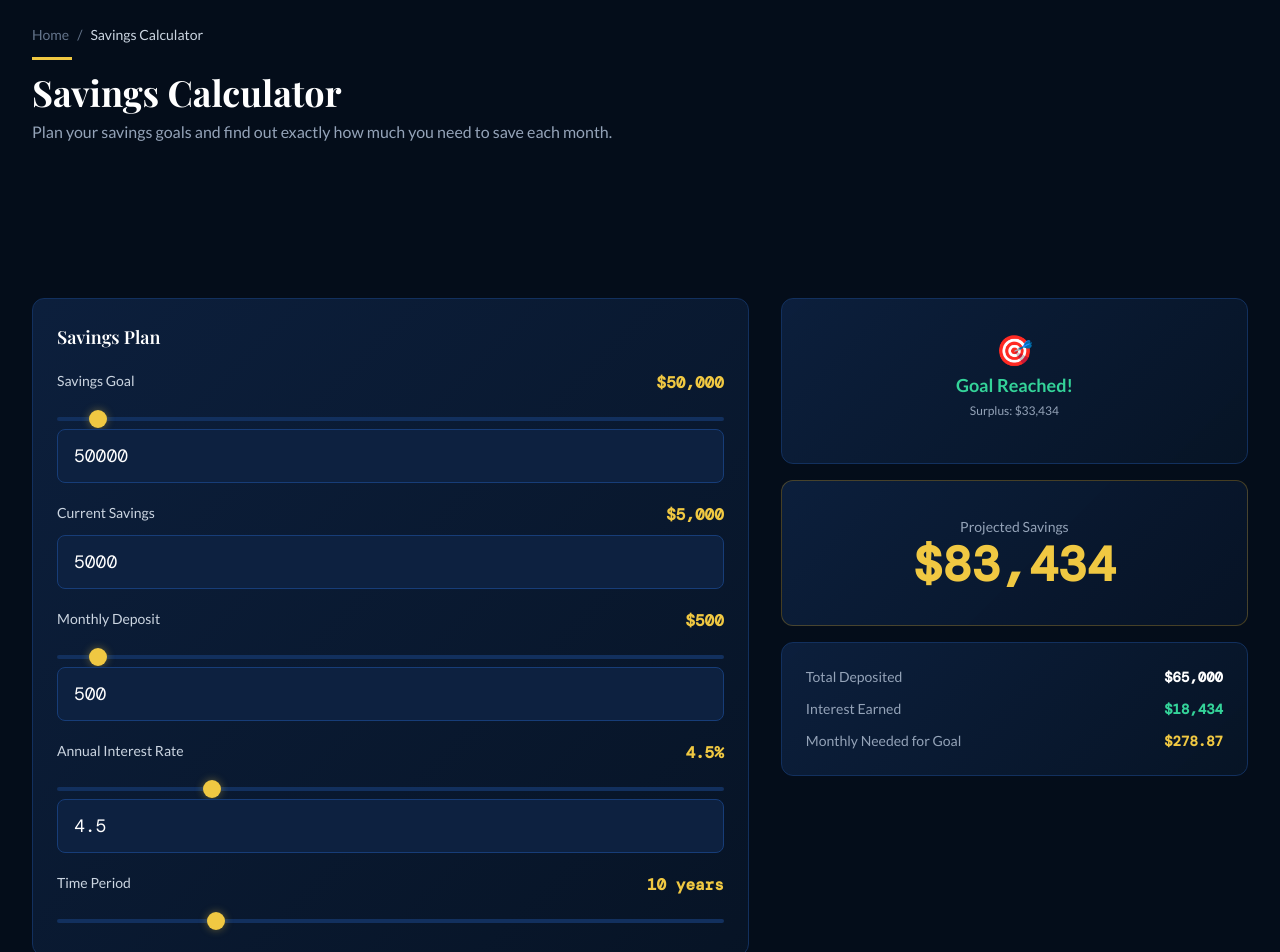
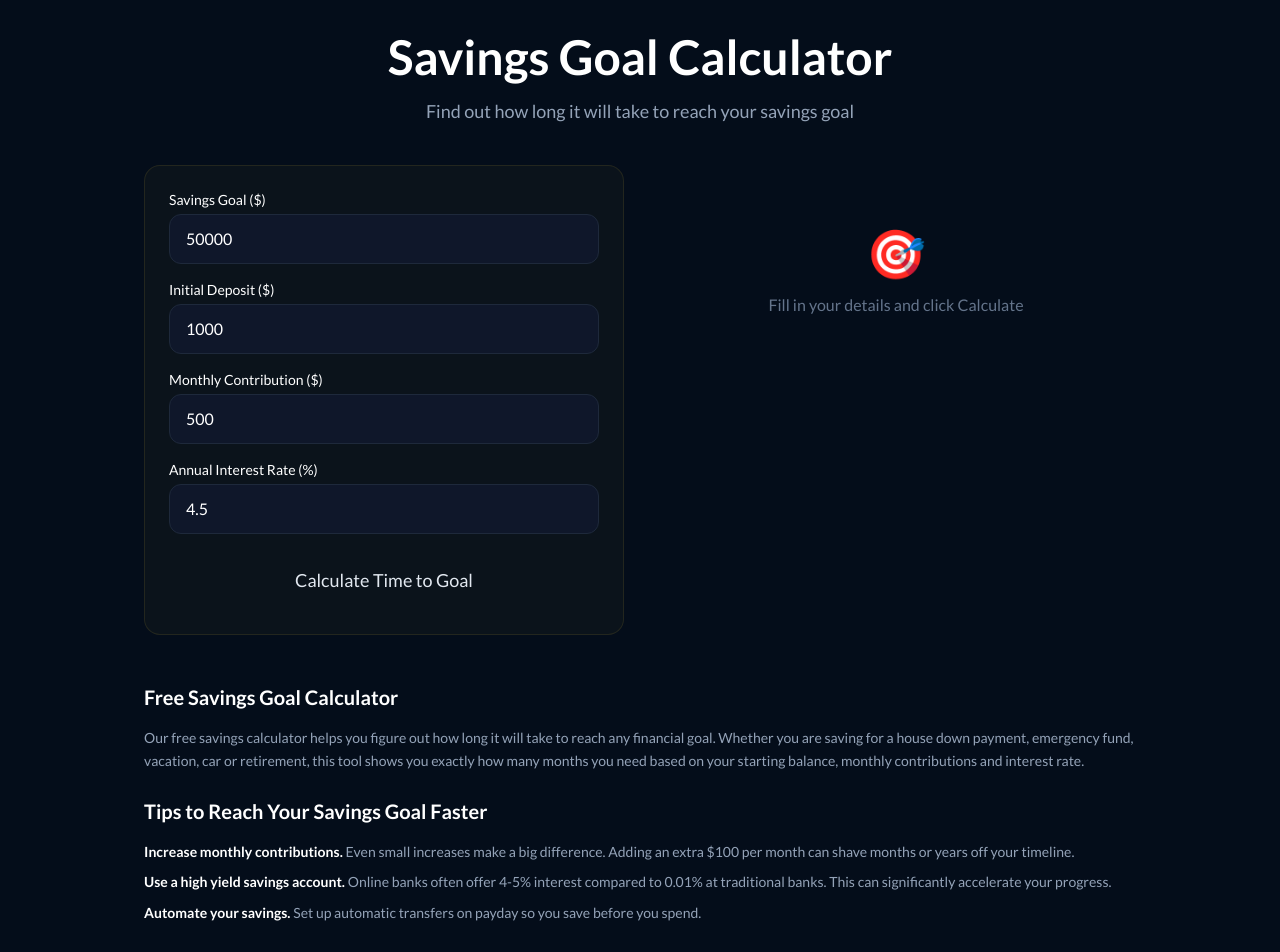
Before and after one commit to mumu15/finance-calc-pro, a Next.js app: page /savings-calculator in a window 1280 px wide. Shown: the part 80-1032 px from the top of the page. Built offline with nearby package versions, Linux system fonts and the light colour scheme; a web font is replaced by a local one.

Commit message:
Add content to savings calculator page

```diff
--- a/app/savings-calculator/page.js
+++ b/app/savings-calculator/page.js
@@ -1,158 +1,127 @@
 'use client'
-import { useState, useMemo } from 'react'
+import { useState } from 'react'
 import Header from '../../components/Header'
 import Footer from '../../components/Footer'
-import { AdLeaderboard, AdRectangle } from '../../components/AdUnit'
 
 export default function SavingsCalculator() {
-  const [goalAmount, setGoalAmount] = useState(50000)
-  const [currentSavings, setCurrentSavings] = useState(5000)
-  const [monthlyDeposit, setMonthlyDeposit] = useState(500)
-  const [interestRate, setInterestRate] = useState(4.5)
-  const [years, setYears] = useState(10)
+  const [form, setForm] = useState({ goal: 50000, initial: 1000, monthly: 500, rate: 4.5 })
+  const [result, setResult] = useState(null)
 
-  const results = useMemo(() => {
-    const r = interestRate / 100 / 12
-    const n = years * 12
+  const update = (k, v) => setForm(f => ({ ...f, [k]: v }))
 
-    // Future value of existing savings
-    const fvCurrent = currentSavings * Math.pow(1 + r, n)
-    // Future value of monthly contributions
-    const fvDeposits = r > 0
-      ? monthlyDeposit * ((Math.pow(1 + r, n) - 1) / r)
-      : monthlyDeposit * n
-    const futureValue = fvCurrent + fvDeposits
-    const totalDeposited = currentSavings + monthlyDeposit * n
-    const interestEarned = futureValue - totalDeposited
+  const calculate = () => {
+    const r = form.rate / 100 / 12
+    const target = form.goal
+    const p = form.initial
+    const m = form.monthly
 
-    // How much monthly deposit needed to reach goal
-    const remainingGoal = Math.max(0, goalAmount - fvCurrent)
-    const monthlyNeeded = r > 0
-      ? remainingGoal * r / (Math.pow(1 + r, n) - 1)
-      : remainingGoal / n
+    let balance = p
+    let months = 0
+    let totalContributions = p
+    while (balance < target && months < 1200) {
+      balance = balance * (1 + r) + m
+      totalContributions += m
+      months++
+    }
+    const years = Math.floor(months / 12)
+    const remainingMonths = months % 12
+    const interestEarned = balance - totalContributions
+    setResult({ months, years, remainingMonths, finalBalance: balance.toFixed(2), totalContributions: totalContributions.toFixed(2), interestEarned: interestEarned.toFixed(2) })
+  }
 
-    const goalReached = futureValue >= goalAmount
-    const surplusDeficit = futureValue - goalAmount
-
-    return { futureValue, totalDeposited, interestEarned, monthlyNeeded, goalReached, surplusDeficit }
-  }, [goalAmount, currentSavings, monthlyDeposit, interestRate, years])
-
-  const fmt = (n) => new Intl.NumberFormat('en-US', { style: 'currency', currency: 'USD', maximumFractionDigits: 0 }).format(n)
-  const fmtDec = (n) => new Intl.NumberFormat('en-US', { style: 'currency', currency: 'USD', maximumFractionDigits: 2 }).format(n)
+  const fmt = (n) => Number(n).toLocaleString('en-US', { style: 'currency', currency: 'USD', maximumFractionDigits: 0 })
 
   return (
     <>
       <Header />
-      <main className="max-w-7xl mx-auto px-4 sm:px-6 lg:px-8 py-10">
-        <div className="mb-8">
-          <div className="flex items-center gap-2 text-slate-500 text-sm mb-3">
-            <a href="/" className="hover:text-gold-400">Home</a><span>/</span>
-            <span className="text-slate-300">Savings Calculator</span>
-          </div>
-          <h1 className="font-display text-4xl font-bold text-white mb-2 gold-accent">Savings Calculator</h1>
-          <p className="text-slate-400 max-w-2xl">Plan your savings goals and find out exactly how much you need to save each month.</p>
+      <main className="max-w-5xl mx-auto px-4 py-12">
+        <div className="text-center mb-10">
+          <h1 className="text-4xl md:text-5xl font-bold text-white mb-4">Savings Goal Calculator</h1>
+          <p className="text-slate-400 text-lg">Find out how long it will take to reach your savings goal</p>
         </div>
 
-        <AdLeaderboard />
-
-        <div className="grid grid-cols-1 lg:grid-cols-5 gap-8 mt-8">
-          <div className="lg:col-span-3 space-y-6">
-            <div className="result-card">
-              <h2 className="font-display text-lg font-semibold text-white mb-5">Savings Plan</h2>
-              <div className="space-y-5">
-                <div>
-                  <div className="flex justify-between mb-2">
-                    <label className="text-slate-300 text-sm">Savings Goal</label>
-                    <span className="text-gold-400 font-mono font-bold">{fmt(goalAmount)}</span>
+        <div className="grid grid-cols-1 lg:grid-cols-2 gap-8">
+          <div className="space-y-4" style={{background:'rgba(240,200,66,0.03)', border:'1px solid rgba(240,200,66,0.1)', borderRadius:'16px', padding:'24px'}}>
+            {[
+              { label: 'Savings Goal ($)', key: 'goal' },
+              { label: 'Initial Deposit ($)', key: 'initial' },
+              { label: 'Monthly Contribution ($)', key: 'monthly' },
+              { label: 'Annual Interest Rate (%)', key: 'rate' },
+            ].map(field => (
+              <div key={field.key}>
+                <label className="text-white text-sm font-medium block mb-1">{field.label}</label>
+                <input type="number" value={form[field.key]} onChange={e => update(field.key, parseFloat(e.target.value))}
+                  className="w-full px-4 py-3 rounded-xl text-white outline-none"
+                  style={{background:'#0f172a', border:'1px solid #1e293b'}} />
               </div>
-                  <input type="range" min="1000" max="1000000" step="1000" value={goalAmount}
-                    onChange={e => setGoalAmount(+e.target.value)} className="w-full mb-2" />
-                  <input type="number" value={goalAmount} onChange={e => setGoalAmount(+e.target.value)} className="calc-input" />
+            ))}
+            <button onClick={calculate} className="btn-primary w-full py-4 text-lg mt-4">Calculate Time to Goal</button>
           </div>
 
           <div>
-                  <div className="flex justify-between mb-2">
-                    <label className="text-slate-300 text-sm">Current Savings</label>
-                    <span className="text-gold-400 font-mono font-bold">{fmt(currentSavings)}</span>
+            {!result ? (
+              <div className="result-box text-center py-16">
+                <div className="text-5xl mb-4">🎯</div>
+                <p className="text-slate-500">Fill in your details and click Calculate</p>
               </div>
-                  <input type="number" value={currentSavings} onChange={e => setCurrentSavings(+e.target.value)} className="calc-input" />
+            ) : (
+              <div className="space-y-4">
+                <div className="result-box text-center">
+                  <p className="text-slate-400 text-sm mb-2">Time to Reach Goal</p>
+                  <div className="text-5xl font-bold mb-2" style={{color:'#f0c842'}}>
+                    {result.years > 0 ? `${result.years}y ` : ''}{result.remainingMonths}m
+                  </div>
+                  <p className="text-slate-500 text-sm">{result.months} total months</p>
+                </div>
+                <div className="grid grid-cols-2 gap-3">
+                  {[
+                    { label: 'Final Balance', value: fmt(result.finalBalance) },
+                    { label: 'Total Saved', value: fmt(result.totalContributions) },
+                    { label: 'Interest Earned', value: fmt(result.interestEarned) },
+                    { label: 'Monthly Savings', value: fmt(form.monthly) },
+                  ].map((s, i) => (
+                    <div key={i} className="stat-card">
+                      <div className="text-xl font-bold text-white">{s.value}</div>
+                      <div className="text-slate-500 text-xs mt-1">{s.label}</div>
+                    </div>
+                  ))}
+                </div>
+              </div>
+            )}
+          </div>
         </div>
 
-                <div>
-                  <div className="flex justify-between mb-2">
-                    <label className="text-slate-300 text-sm">Monthly Deposit</label>
-                    <span className="text-gold-400 font-mono font-bold">{fmt(monthlyDeposit)}</span>
+        <div className="space-y-6 mt-12">
+          <div className="result-box">
+            <h2 className="text-xl font-bold text-white mb-4">Free Savings Goal Calculator</h2>
+            <p className="text-slate-400 text-sm leading-relaxed">Our free savings calculator helps you figure out how long it will take to reach any financial goal. Whether you are saving for a house down payment, emergency fund, vacation, car or retirement, this tool shows you exactly how many months you need based on your starting balance, monthly contributions and interest rate.</p>
           </div>
-                  <input type="range" min="0" max="10000" step="50" value={monthlyDeposit}
-                    onChange={e => setMonthlyDeposit(+e.target.value)} className="w-full mb-2" />
-                  <input type="number" value={monthlyDeposit} onChange={e => setMonthlyDeposit(+e.target.value)} className="calc-input" />
+          <div className="result-box">
+            <h2 className="text-xl font-bold text-white mb-4">Tips to Reach Your Savings Goal Faster</h2>
+            <div className="text-slate-400 text-sm leading-relaxed space-y-2">
+              <p><strong className="text-white">Increase monthly contributions.</strong> Even small increases make a big difference. Adding an extra $100 per month can shave months or years off your timeline.</p>
+              <p><strong className="text-white">Use a high yield savings account.</strong> Online banks often offer 4-5% interest compared to 0.01% at traditional banks. This can significantly accelerate your progress.</p>
+              <p><strong className="text-white">Automate your savings.</strong> Set up automatic transfers on payday so you save before you spend.</p>
             </div>
-
-                <div>
-                  <div className="flex justify-between mb-2">
-                    <label className="text-slate-300 text-sm">Annual Interest Rate</label>
-                    <span className="text-gold-400 font-mono font-bold">{interestRate}%</span>
           </div>
-                  <input type="range" min="0" max="20" step="0.1" value={interestRate}
-                    onChange={e => setInterestRate(+e.target.value)} className="w-full mb-2" />
-                  <input type="number" step="0.1" value={interestRate} onChange={e => setInterestRate(+e.target.value)} className="calc-input" />
+          <div className="result-box">
+            <h2 className="text-xl font-bold text-white mb-4">Frequently Asked Questions</h2>
+            <div className="space-y-4 text-sm">
+              <div className="border-b pb-4" style={{borderColor:"rgba(240,200,66,0.1)"}}>
+                <h3 className="text-white font-semibold mb-2">How much should I save each month?</h3>
+                <p className="text-slate-400">Financial experts recommend saving at least 20% of your income. The 50/30/20 rule suggests 50% for needs, 30% for wants and 20% for savings and debt repayment.</p>
               </div>
-
-                <div>
-                  <div className="flex justify-between mb-2">
-                    <label className="text-slate-300 text-sm">Time Period</label>
-                    <span className="text-gold-400 font-mono font-bold">{years} years</span>
+              <div className="border-b pb-4" style={{borderColor:"rgba(240,200,66,0.1)"}}>
+                <h3 className="text-white font-semibold mb-2">What interest rate should I use?</h3>
+                <p className="text-slate-400">Use the actual interest rate from your savings account. High yield savings accounts currently offer around 4-5% APY. Traditional savings accounts offer much lower rates around 0.01-0.5%.</p>
               </div>
-                  <input type="range" min="1" max="40" step="1" value={years}
-                    onChange={e => setYears(+e.target.value)} className="w-full mb-2" />
+              <div className="pb-4">
+                <h3 className="text-white font-semibold mb-2">Is this savings calculator free?</h3>
+                <p className="text-slate-400">Yes, completely free with no sign up required.</p>
               </div>
             </div>
           </div>
         </div>
-
-          <div className="lg:col-span-2 space-y-4">
-            {/* Goal status */}
-            <div className={`result-card border ${results.goalReached ? 'border-emerald-500/40' : 'border-red-500/40'}`}>
-              <div className="text-center py-2 mb-3">
-                <div className={`text-3xl mb-1`}>{results.goalReached ? '🎯' : '📊'}</div>
-                <div className={`font-bold text-lg ${results.goalReached ? 'text-emerald-400' : 'text-red-400'}`}>
-                  {results.goalReached ? 'Goal Reached!' : 'Adjust Your Plan'}
-                </div>
-                <div className="text-slate-400 text-xs mt-1">
-                  {results.goalReached
-                    ? `Surplus: ${fmt(results.surplusDeficit)}`
-                    : `Shortfall: ${fmt(Math.abs(results.surplusDeficit))}`}
-                </div>
-              </div>
-            </div>
-
-            <div className="result-card" style={{ borderColor: 'rgba(212,160,23,0.3)', borderWidth: 1 }}>
-              <div className="text-center py-3">
-                <div className="text-slate-400 text-sm mb-1">Projected Savings</div>
-                <div className="font-mono text-5xl font-bold text-gold-400">{fmt(results.futureValue)}</div>
-              </div>
-            </div>
-
-            <div className="result-card">
-              <div className="space-y-3">
-                {[
-                  { label: 'Total Deposited', value: fmt(results.totalDeposited) },
-                  { label: 'Interest Earned', value: fmt(results.interestEarned), color: 'text-emerald-400' },
-                  { label: 'Monthly Needed for Goal', value: fmtDec(results.monthlyNeeded), color: 'text-gold-400' },
-                ].map(item => (
-                  <div key={item.label} className="flex justify-between">
-                    <span className="text-slate-400 text-sm">{item.label}</span>
-                    <span className={`font-mono font-bold text-sm ${item.color || 'text-white'}`}>{item.value}</span>
-                  </div>
-                ))}
-              </div>
-            </div>
-
-            <AdRectangle />
-          </div>
-        </div>
-
-        <AdLeaderboard />
       </main>
       <Footer />
     </>
```
Lines whose indentation alone changed are shown as unchanged.
